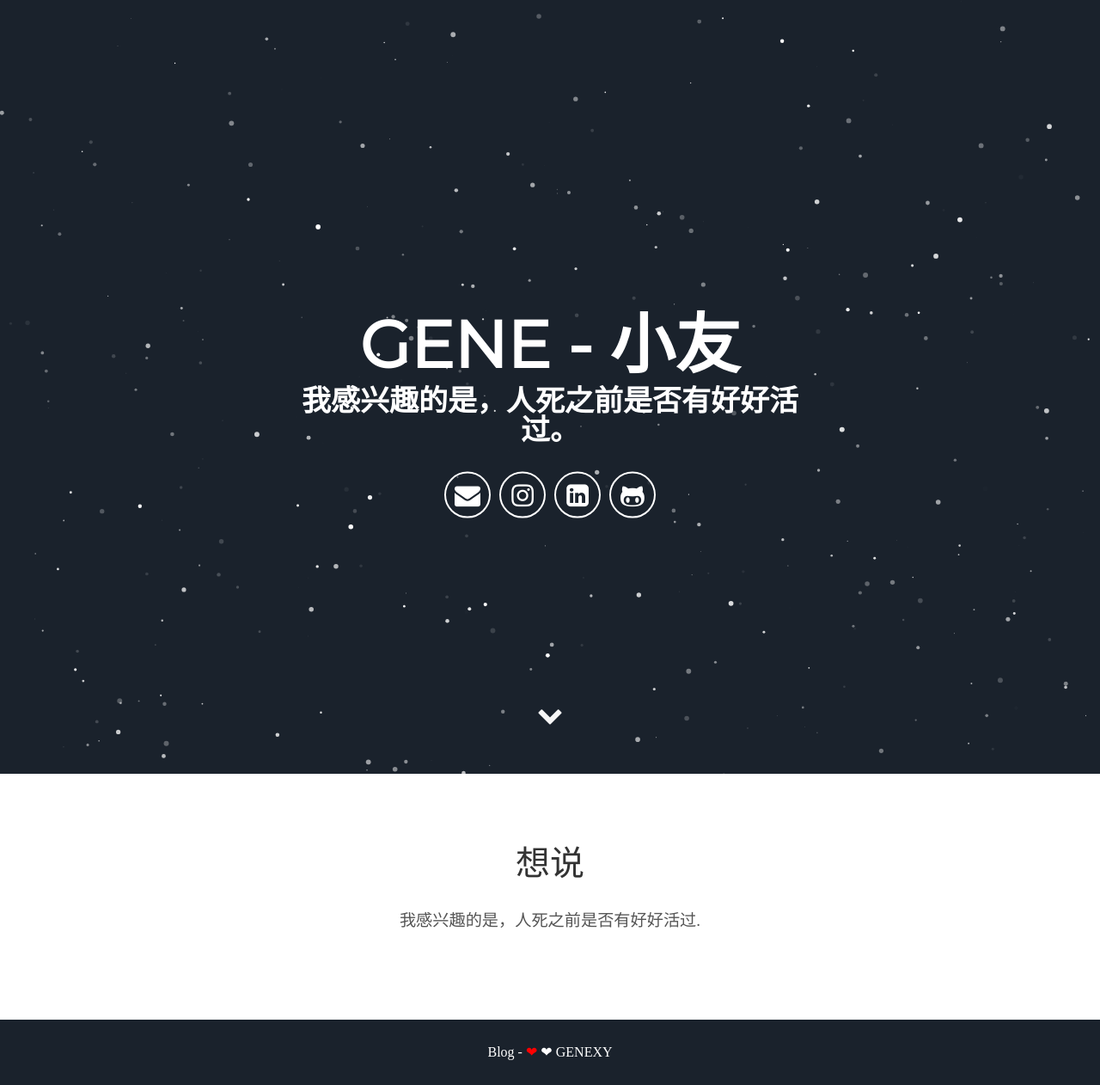
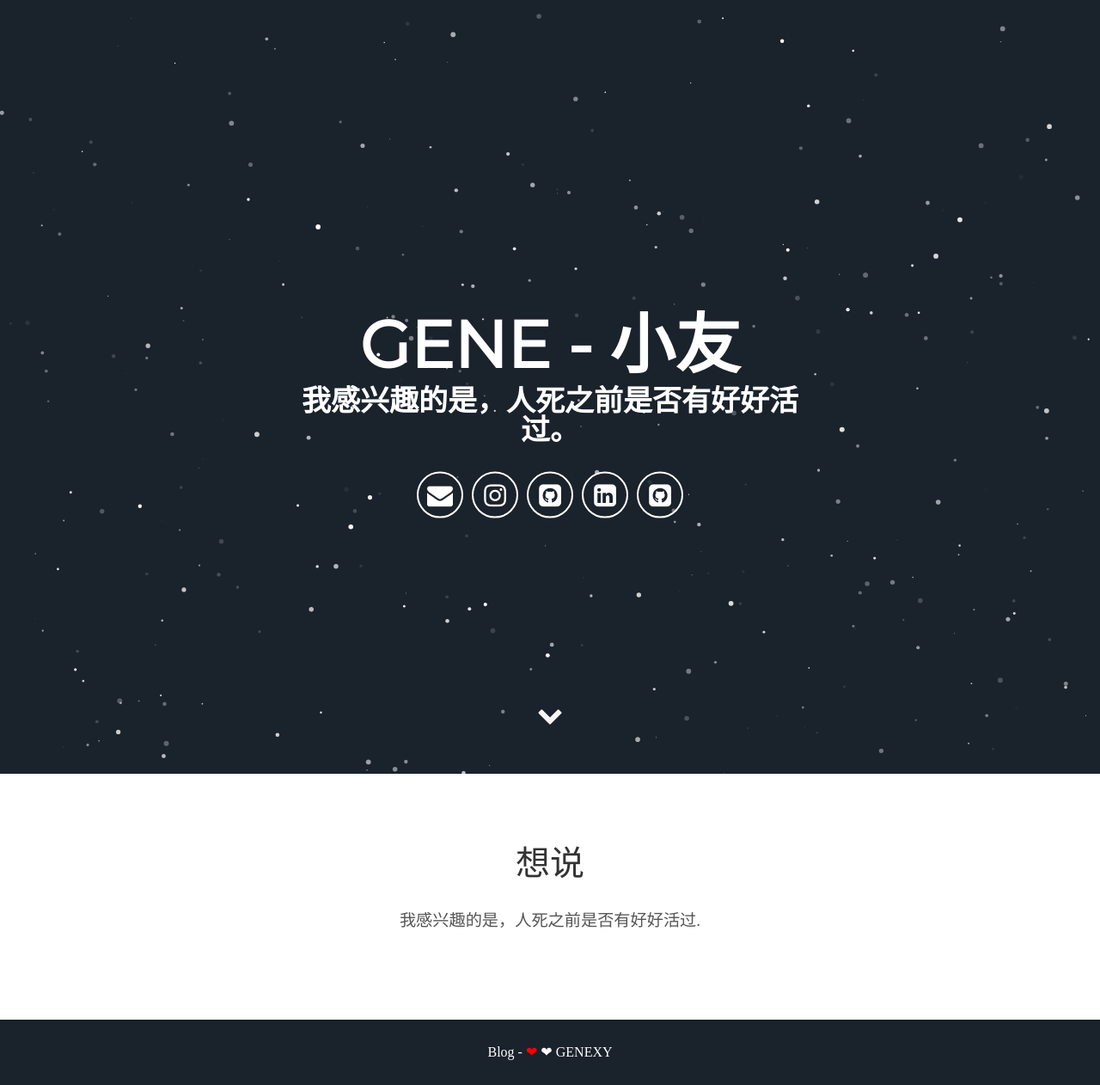
Before and after one commit to GENE-XY/GENE, a Jekyll site: the page built from index.html, in a window 1280 px wide. Shown: the whole page at 86% size. Built offline with Jekyll 4.4.1, drawn with Linux system fonts in a browser that asks for light colours; some web fonts are replaced.

Commit message:
Update header.html

```diff
--- a/_includes/header.html
+++ b/_includes/header.html
@@ -7,9 +7,9 @@
       <div class="header-icons">
         <a aria-label="Send email" href="mailto:Genexy@126.com"><i class="icon fa fa-envelope"></i></a>
         <a aria-label="My Instagram" target="_blank" href="https://github.com/GENE-XY"><i class="icon fa fa-instagram" aria-hidden="true"></i></a>
-
+        <a aria-label="My Github" target="_blank" href="https://github.com/GENE-XY"><i class="icon fa fa-github-square" aria-hidden="true"></i></a>
         <a aria-label="My LinkedIn" target="_blank" href="https://www.genexy.cn/"><i class="icon fa fa-linkedin-square" aria-hidden="true"></i></a>
-        <a aria-label="My Github" target="_blank" href="https://github.com/GENE-XY"><i class="icon fa fa-github-alt" aria-hidden="true"></i></a>
+        <a aria-label="My Github" target="_blank" href="https://github.com/GENE-XY"><i class="icon fa fa-github-square" aria-hidden="true"></i></a>
       </div>
       <div class="header-links">
         <!-- <a class="link" href="#about" data-scroll>About Me</a> -->
```
